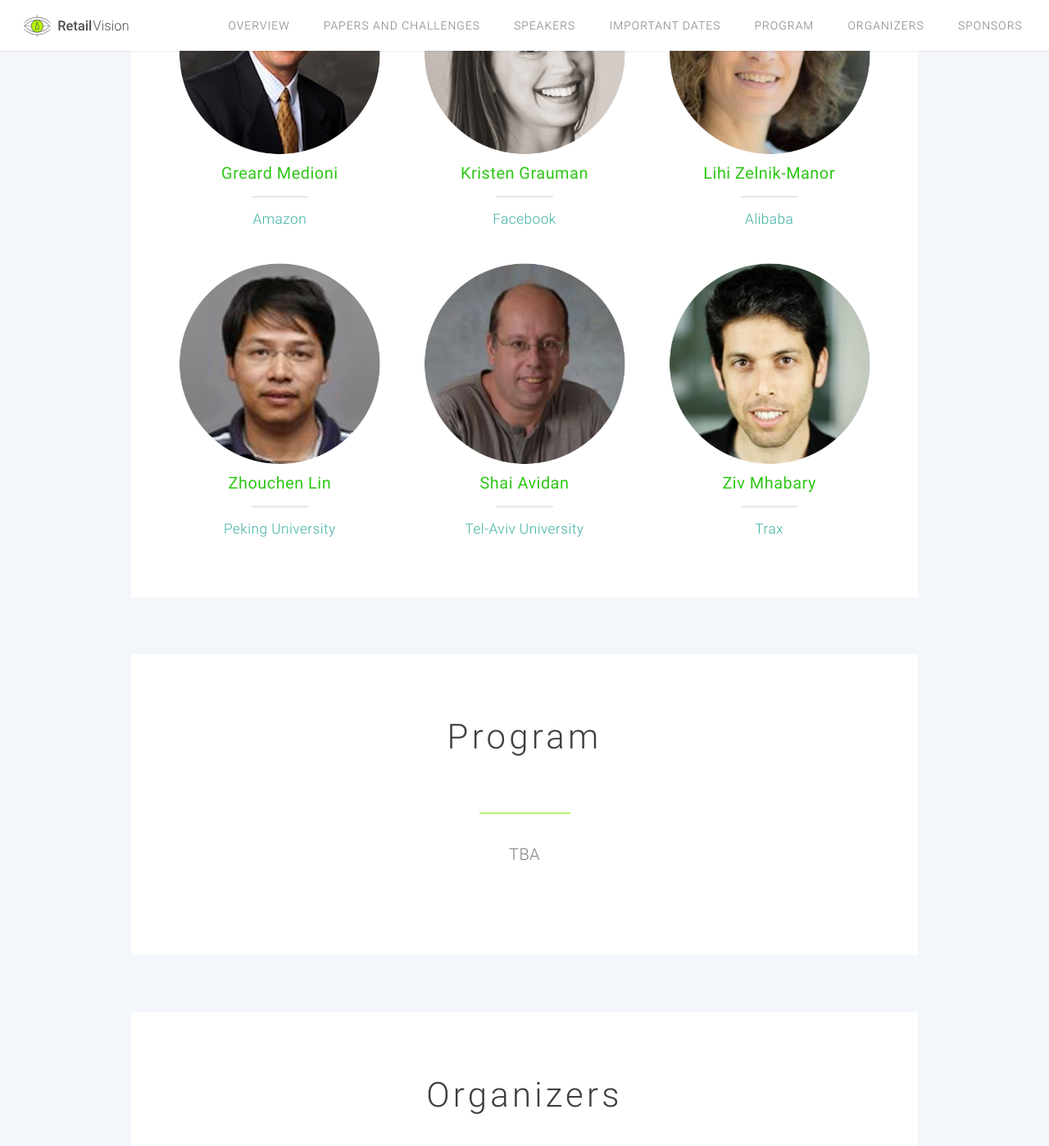
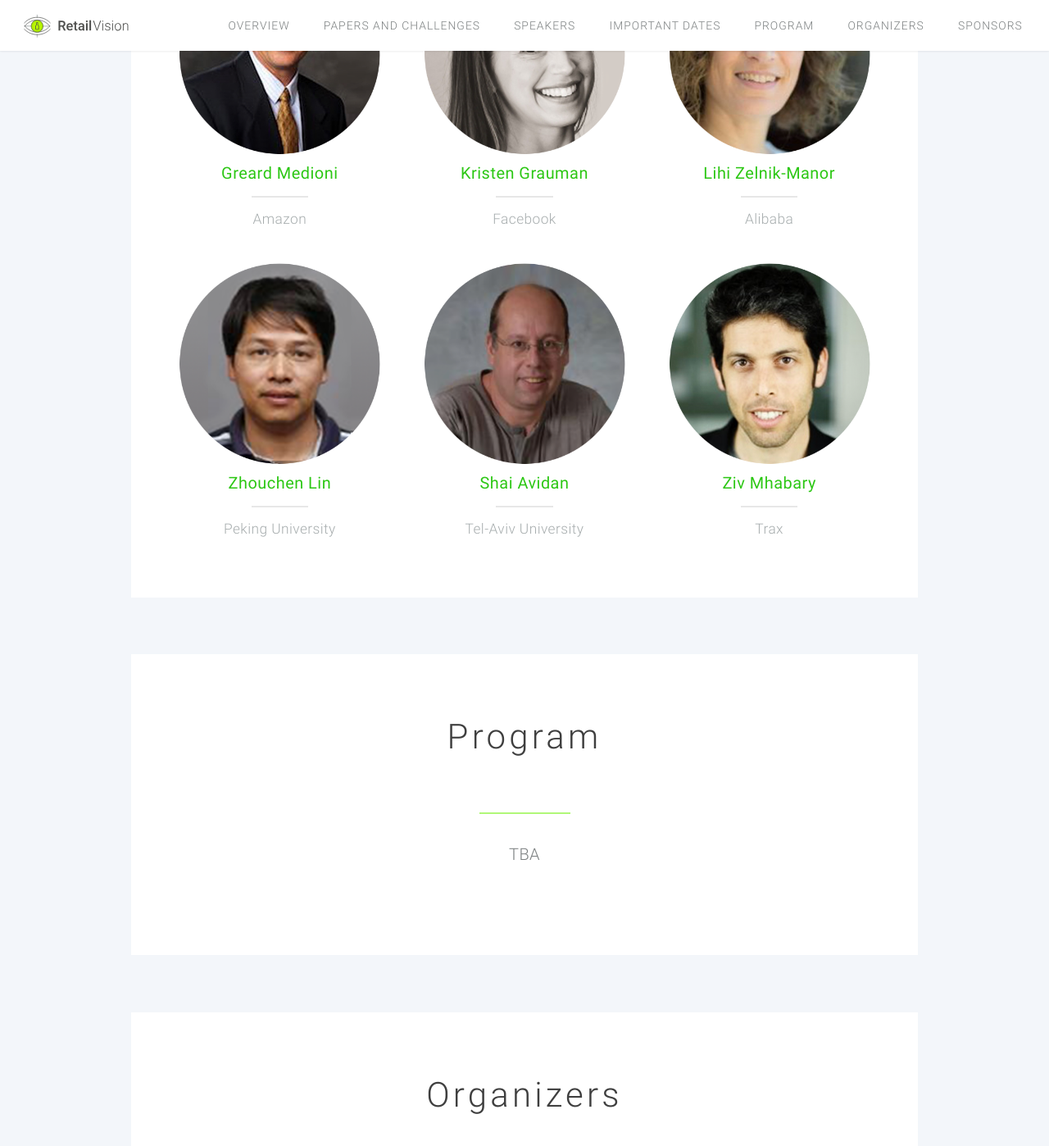
Before and after one commit to retailvisionworkshop/retailvisionworkshop.github.io, a Jekyll site: the page built from index.html, in a window 1280 px wide and 1400 px high, scrolled down 4070 px. Shown: the whole window at 82% size. Built offline with Jekyll 4.4.1, drawn with Linux system fonts in a browser that asks for light colours.

Commit message:
Update style.css

```diff
--- a/css/style.css
+++ b/css/style.css
@@ -209,7 +209,7 @@
 		color: #2cc714;
 	}
 
-	p.affiliation {
+	div.affiliation {
 		color: #a7adae;
 	}
 
```
